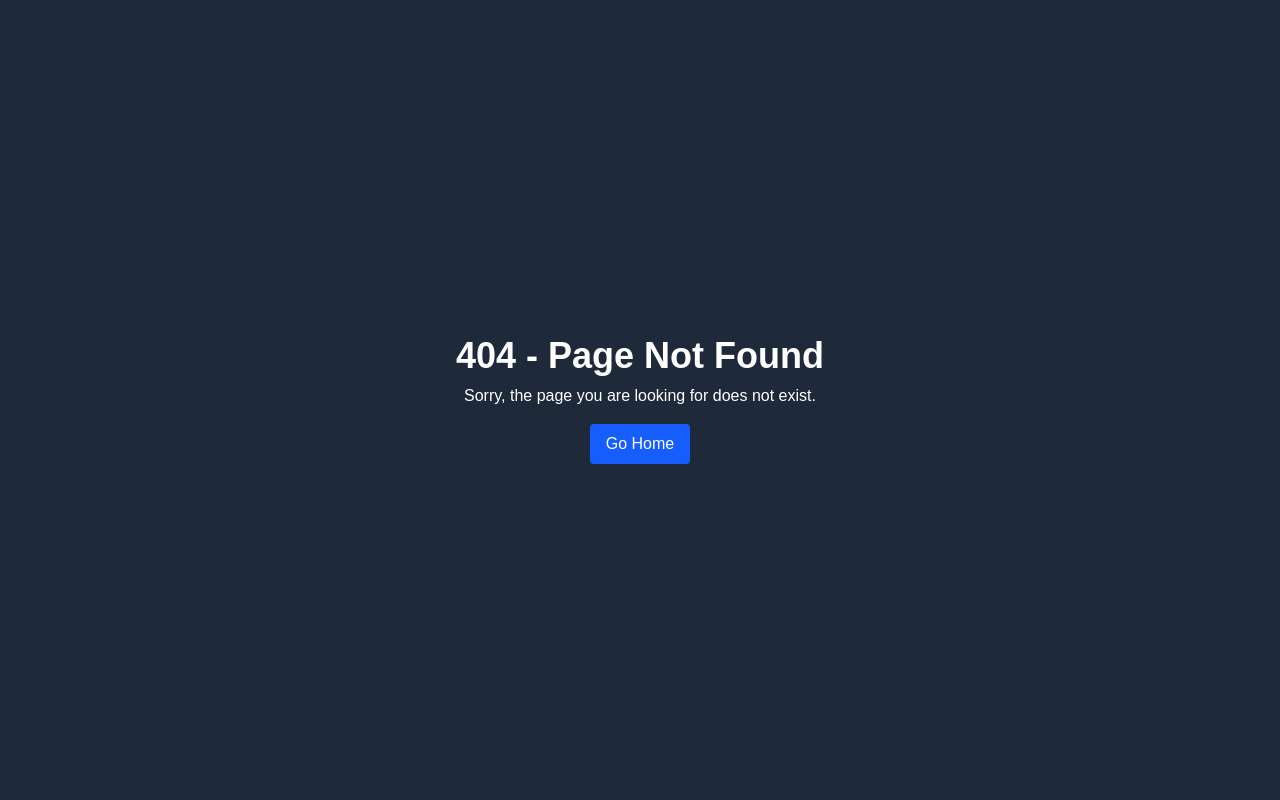
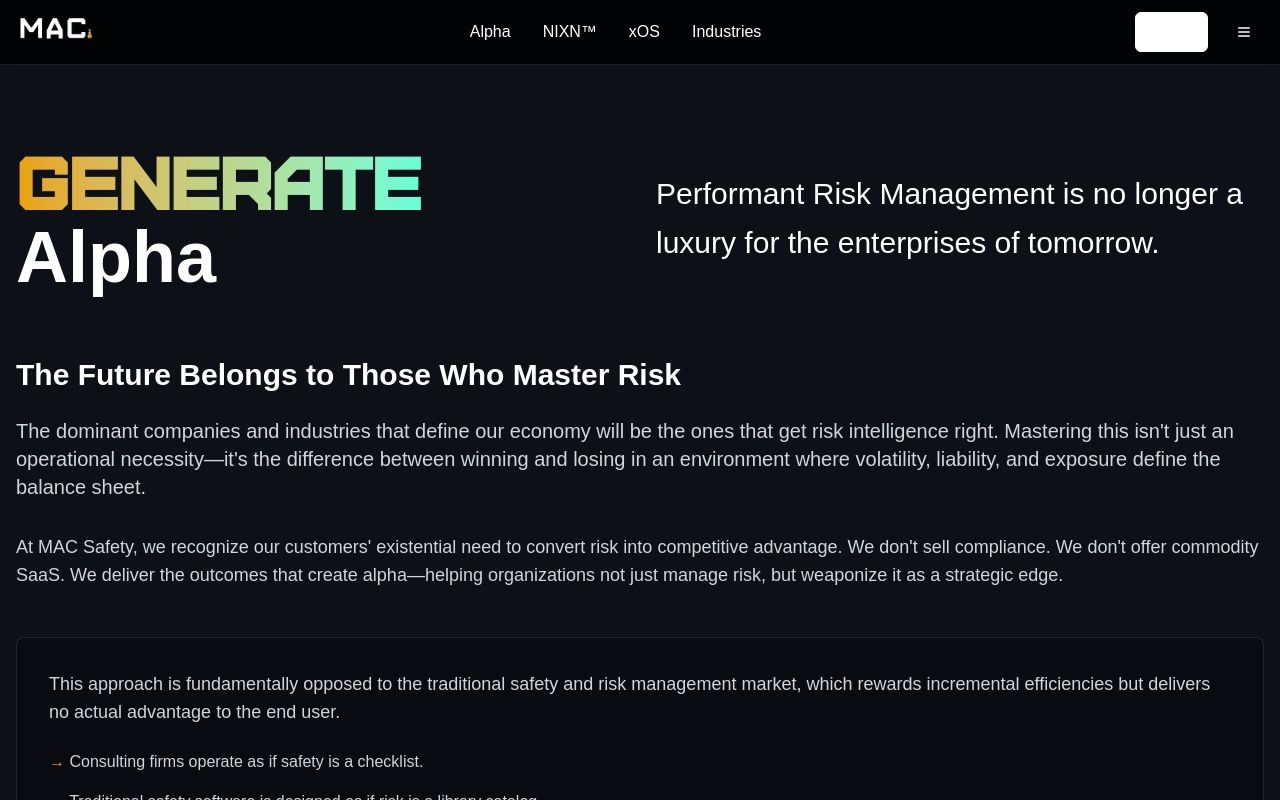
Before and after one commit to Bolddusk/mac-safety-next, a Next.js app: page /alpha in a window 1280 px wide. Before the commit this address had no page. Shown: the top 800 px of the page. Built offline with nearby package versions, Linux system fonts and the light colour scheme.

Commit message:
feat: fix alpha page

```diff
--- /dev/null
+++ b/src/app/alpha/page.tsx
@@ -0,0 +1,25 @@
+import Header from "@/layout/Header";
+import { queryClient } from "@/lib/queryClient";
+import Alpha from "@/views/alpha";
+import { QueryClientProvider } from "@tanstack/react-query";
+import { Metadata } from "next";
+
+
+export const metadata: Metadata = {
+    title: "Alpha Program - Advanced Risk Management and Safety Strategies| Mac Safety",
+    description: "See Mac Safety’s Alpha Program focused on risk management strategies and advanced safety solutions to safeguard your workforce.",
+    alternates: {
+      canonical: "https://macsafety.com/alpha",
+    },
+  };
+
+export default function Index() {
+  return (
+    <QueryClientProvider client={queryClient}>
+      <div className="min-h-screen bg-[#0D1117] text-white">
+        <Header />
+        <Alpha />
+      </div>
+    </QueryClientProvider>
+  );
+}
```
